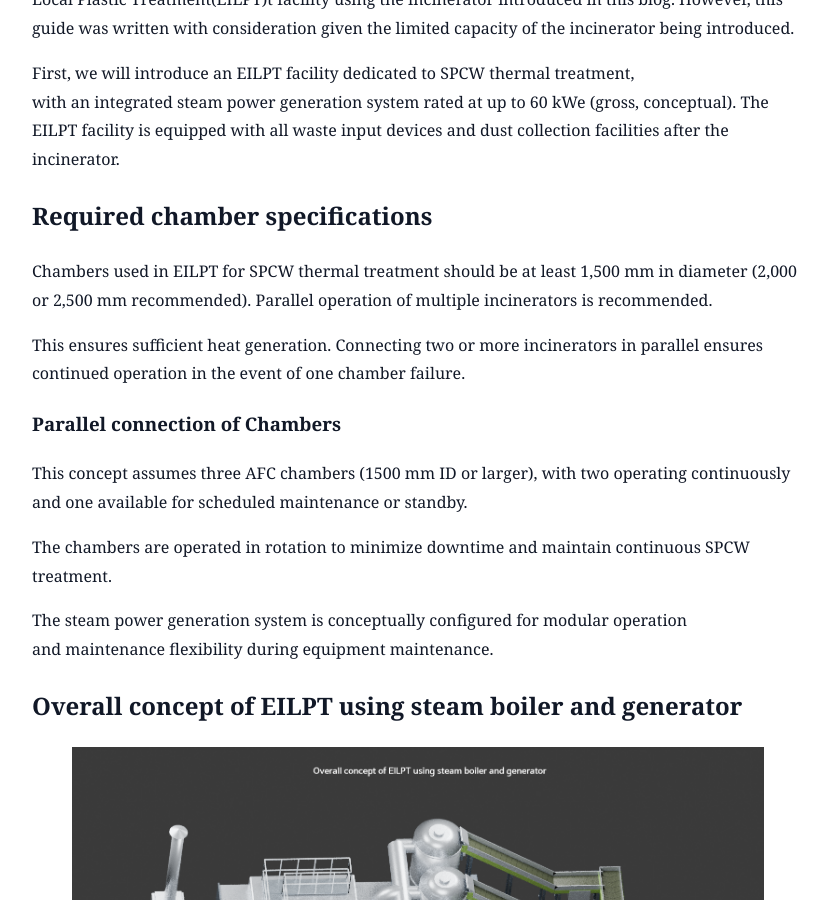
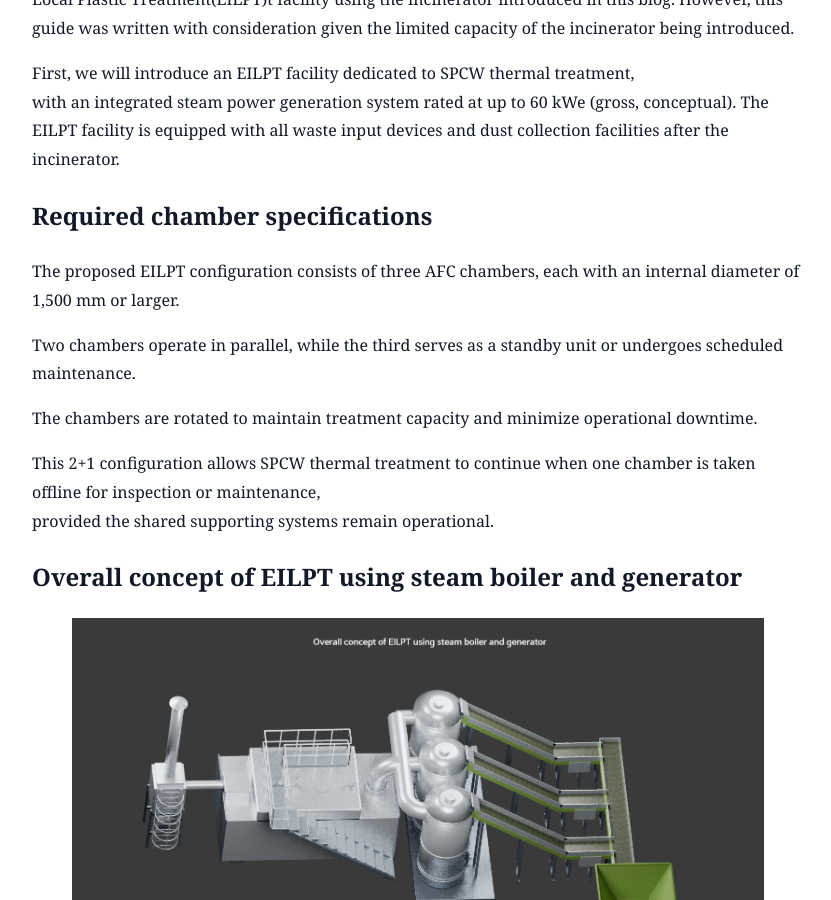
Before and after one commit to ssimsangmin49-creator/ecofriendly-polymer-compounds-incineration, a Jekyll site: the page built from _posts/2026-01-17-energy-integrated.md, in a window 1280 px wide and 900 px high, scrolled down 500 px. Shown: the whole window, without its empty margins (222-1053 px from the left). Built offline with Jekyll 4.4.1, drawn with Linux system fonts in a browser that asks for light colours.

Commit message:
Update 2026-01-17-energy-integrated.md

```diff
--- a/_posts/2026-01-17-energy-integrated.md
+++ b/_posts/2026-01-17-energy-integrated.md
@@ -18,24 +18,17 @@ First, we will introduce an EILPT facility dedicated to SPCW thermal treatment,
 with an integrated steam power generation system rated at up to 60 kWe (gross, conceptual).
 The EILPT facility is equipped with all waste input devices and dust collection facilities after the incinerator.
 
+
 ## Required chamber specifications
 
-Chambers used in EILPT for SPCW thermal treatment should be
-at least 1,500 mm in diameter (2,000 or 2,500 mm recommended).
-Parallel operation of multiple incinerators is recommended.
+The proposed EILPT configuration consists of three AFC chambers, each with an internal diameter of 1,500 mm or larger.
 
-This ensures sufficient heat generation. Connecting two or more incinerators
-in parallel ensures continued operation in the event of one chamber failure.
+Two chambers operate in parallel, while the third serves as a standby unit or undergoes scheduled maintenance.
 
-### Parallel connection of Chambers
+The chambers are rotated to maintain treatment capacity and minimize operational downtime.
 
-This concept assumes three AFC chambers (1500 mm ID or larger), with two operating continuously
-and one available for scheduled maintenance or standby.
-
-The chambers are operated in rotation to minimize downtime and maintain continuous SPCW treatment.
-
-The steam power generation system is conceptually configured for modular operation
-and maintenance flexibility during equipment maintenance.
+This 2+1 configuration allows SPCW thermal treatment to continue when one chamber is taken offline for inspection or maintenance,
+provided the shared supporting systems remain operational.
 
 
 ## Overall concept of EILPT using steam boiler and generator
```
